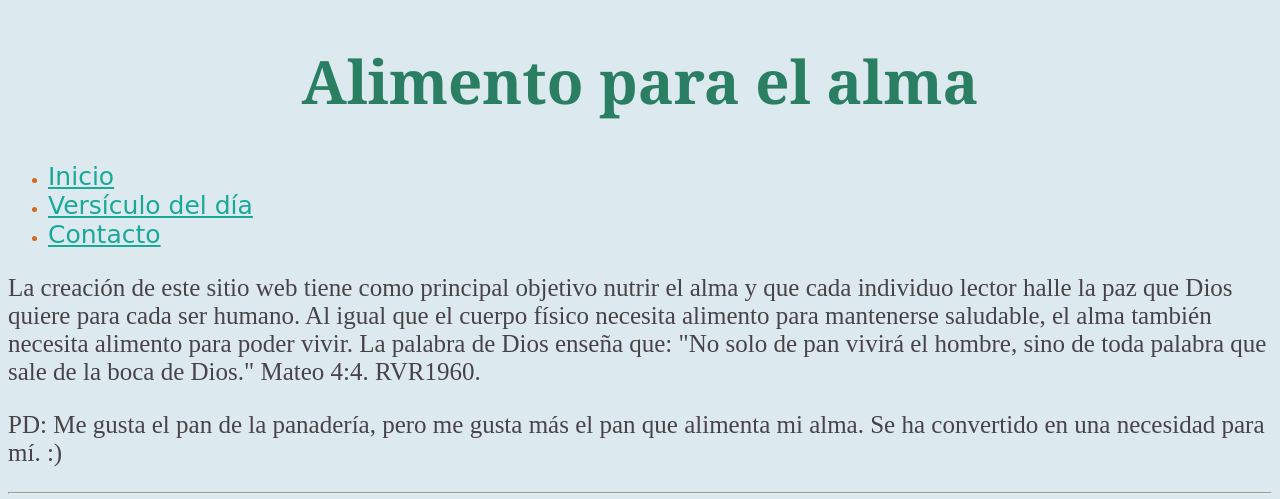
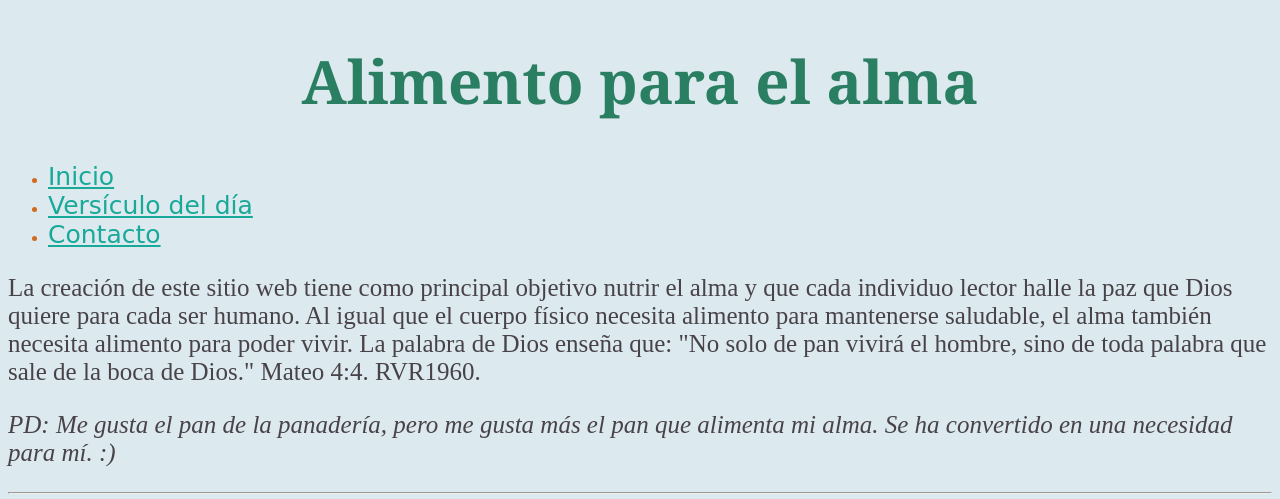
Before and after one commit to Dicavimer/ActividadDos, a plain HTML site: page index.html in a window 1280 px wide. Shown: the top 499 px of the page. Drawn offline with Linux system fonts and the light colour scheme.

Commit message:
Update index.html

```diff
--- a/index.html
+++ b/index.html
@@ -39,8 +39,8 @@
             toda palabra que sale de la boca de Dios." Mateo 4:4. RVR1960.
         </p>
         <p id="id1">
-            PD: Me gusta el pan de la panadería, pero me gusta más el pan que alimenta mi alma. Se ha convertido en una
-            necesidad para mí. :)
+           <i> PD: Me gusta el pan de la panadería, pero me gusta más el pan que alimenta mi alma. Se ha convertido en una
+            necesidad para mí. :) </i>
         </p>
     </div>
     <hr>
```
